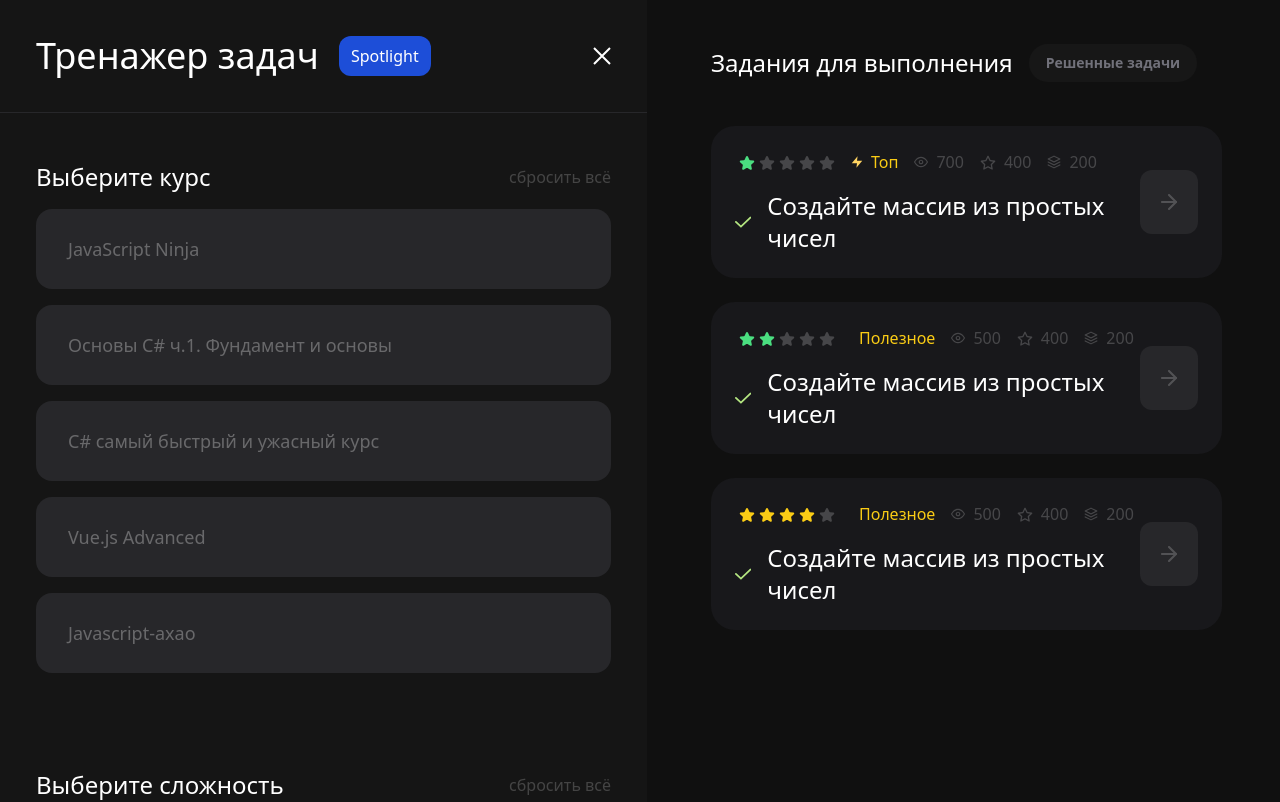
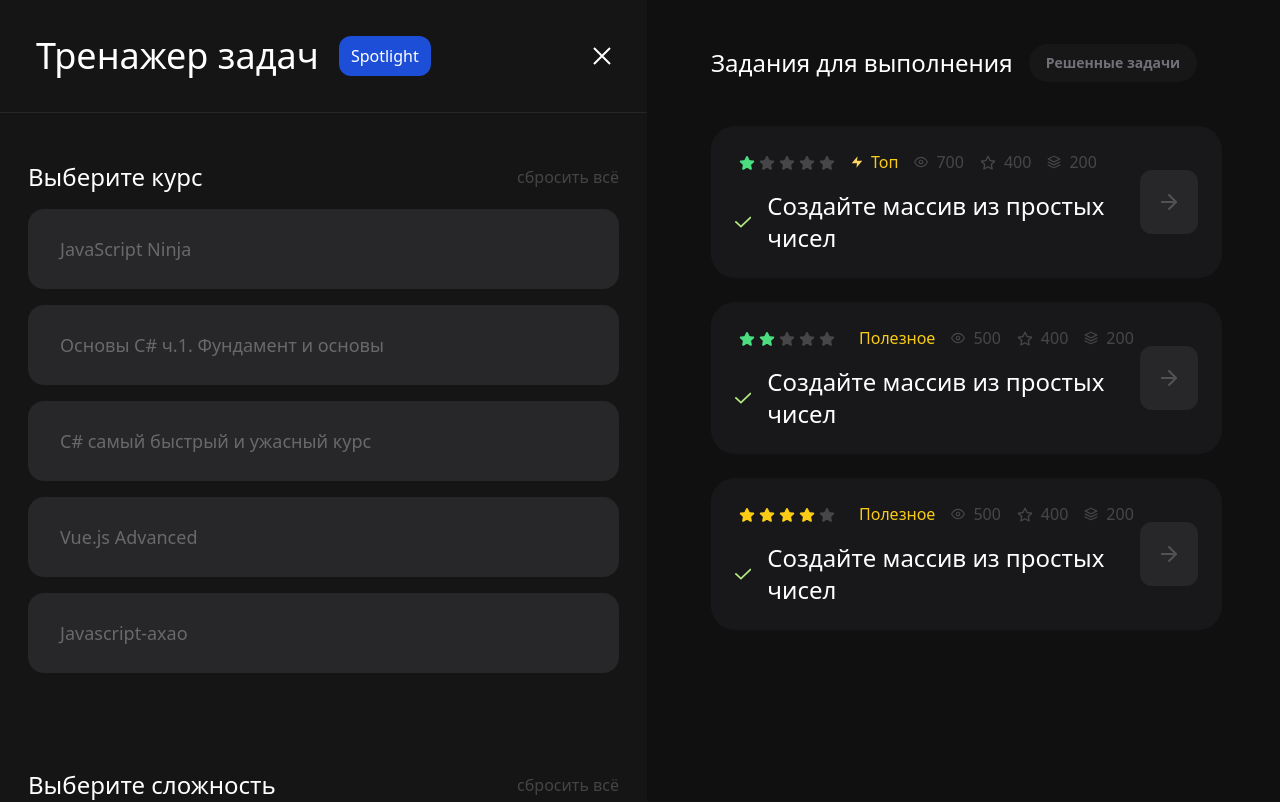
Before and after one commit to Aikis07/task-module, a Vue app: page / in a window 1280 px wide. Shown: the top 802 px of the page. Built offline with nearby package versions, Linux system fonts and the light colour scheme.

Commit message:
fix drawler

```diff
--- a/src/components/Home/BaseDrawler.vue
+++ b/src/components/Home/BaseDrawler.vue
@@ -1,6 +1,6 @@
 <template>
     <div class="left">
-        <div class="wrapper bg-light-grey text-white py-9 w-647" :class="{ 'w-40': isMinimal }">
+        <div class="wrapper bg-light-grey text-white py-9 w-647" :class="{ 'w-135': isMinimal }">
             <transition name="fade" mode="out-in">
                 <div v-if="isMinimal" class="header flex items-center justify-center border-b pb-9 border-zinc-800 px-9">
                     <div @click="isMinimal = false" class="header__wrapper flex justify-center items-center cursor-pointer">
@@ -16,7 +16,7 @@
                     <close-cross v-if="isMinimal === false" @click="onClickMiniMode()" class="close cursor-pointer" />
                 </div>
             </transition>
-            <div class="main flex flex-col py-12 px-9">
+            <div class="main flex flex-col py-12 px-7">
                 <transition name="fade" mode="out-in">
                     <div v-if="isMinimal" class="courses flex flex-col gap-4">
                         <div class="courses__header flex items-center justify-center">
@@ -84,7 +84,7 @@
                     </div>
                 </transition>
             </div>
-            <div class="author mt-4 px-9 opacity-50 flex">
+            <div v-show="isMinimal === false" class="author mt-4 px-9 opacity-50 flex">
                 <h2 class="author__name">Тренажер разработал - </h2>
                 <a href="https://t.me/DanilaRuss">
                     <h2 class="author__link text-orange-300 ml-1">Данила Барков</h2>
--- a/tailwind.config.js
+++ b/tailwind.config.js
@@ -7,6 +7,7 @@ module.exports = {
         '647': '647px',
         '1146': '1146px',
         '542': '542px',
+        '135': '135px',
       },
       colors: {
         'light-grey': '#151515',
```
